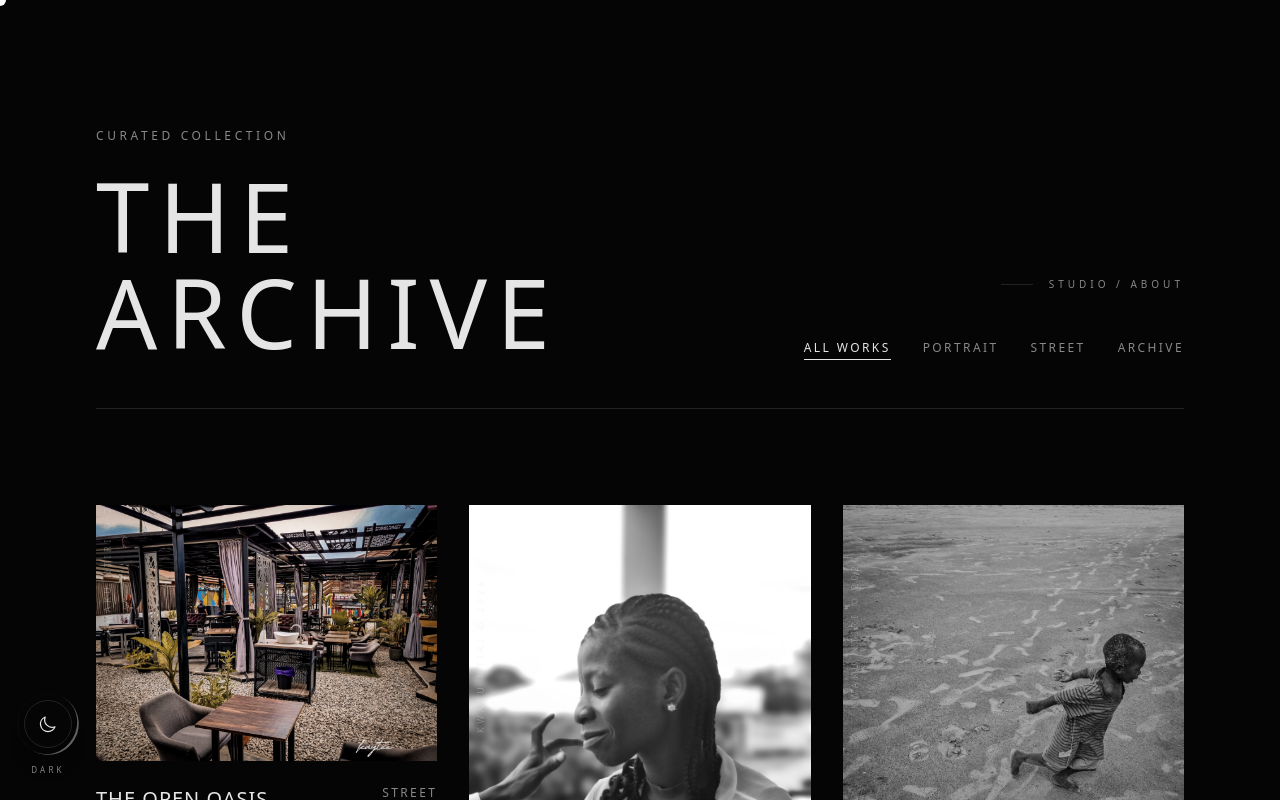
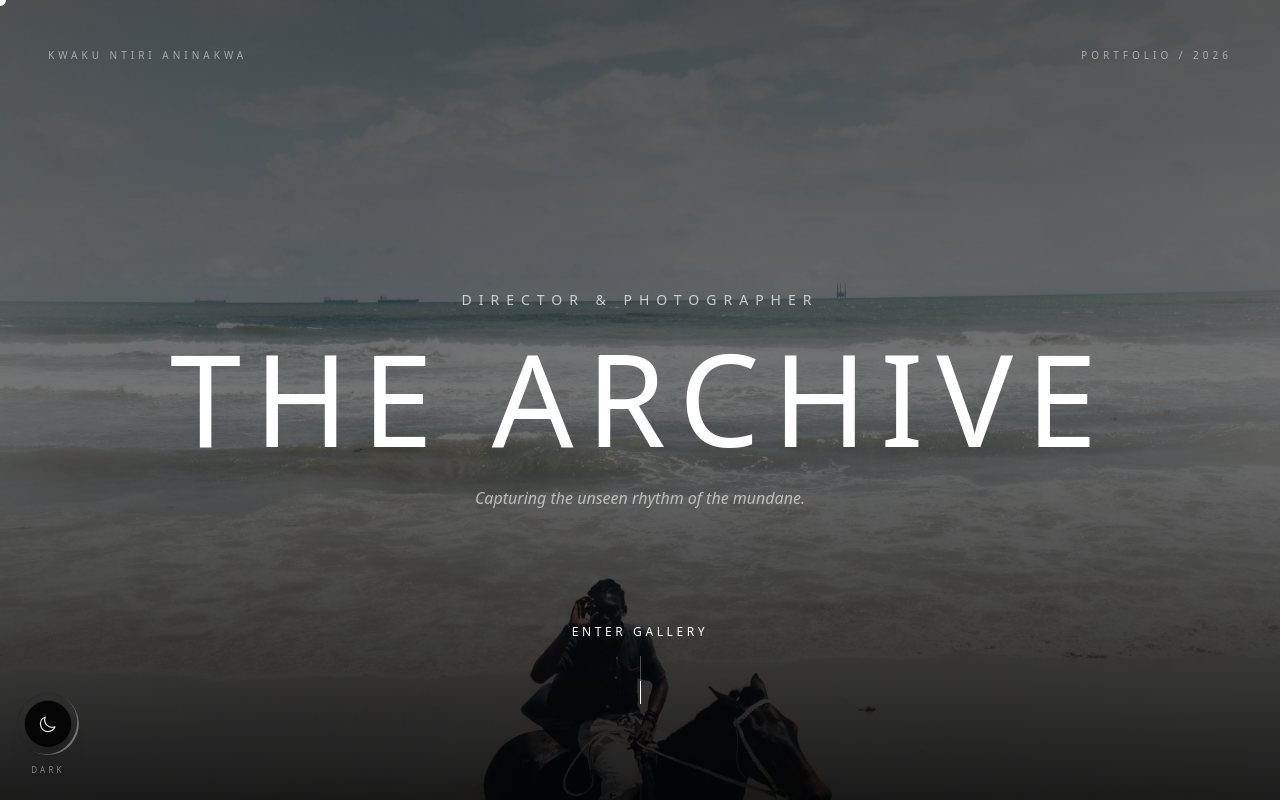
Before and after one commit to akglitch/thephotograph, a Next.js app: page / in a window 1280 px wide. Shown: the top 800 px of the page. Built offline with nearby package versions, Linux system fonts and the light colour scheme; no server answers; the database is empty; a web font is replaced by a local one.

Commit message:
Add new landing page, fix global cursor bug, and add Nubuke Foundation category

```diff
--- a/app/components/portfolioGallery.js
+++ b/app/components/portfolioGallery.js
@@ -86,7 +86,6 @@ export default function PortfolioGallery() {
 
   return (
     <>
-      <CustomCursor />
       <AnimatePresence mode="wait">
         {isLoading && (
           <motion.div
--- a/app/data/galleryImages.js
+++ b/app/data/galleryImages.js
@@ -413,5 +413,6 @@ export const categories = [
   { id: 'all', label: 'All Works' },
   { id: 'portrait', label: 'Portrait' },
   { id: 'street', label: 'Street' },
-  { id: 'archive', label: 'Archive' }
+  { id: 'archive', label: 'Archive' },
+  { id: 'nubuke', label: 'Nubuke Foundation Art Gallery' }
 ];
--- a/app/layout.js
+++ b/app/layout.js
@@ -4,6 +4,7 @@ import BackToTop from './components/backToTop';
 import { Analytics } from "@vercel/analytics/next";
 import { ThemeProvider } from './components/ThemeProvider';
 import ThemeToggle from './components/ThemeToggle';
+import CustomCursor from './components/customCursor';
 
 const inter = Inter({ subsets: ["latin"], variable: "--font-inter" });
 const playfair = Playfair_Display({ subsets: ["latin"], variable: "--font-playfair" });
@@ -20,6 +21,7 @@ export default function RootLayout({ children }) {
       <body className={`${inter.variable} ${playfair.variable} ${signature.variable} font-sans min-h-screen bg-background text-foreground antialiased selection:bg-foreground/20 selection:text-foreground transition-colors duration-1000`}>
         <ThemeProvider attribute="class" defaultTheme="dark" enableSystem themes={['light', 'dark', 'midnight']}>
           <main>{children}</main>
+          <CustomCursor />
           <BackToTop />
           <ThemeToggle />
           <Analytics />
--- a/app/page.js
+++ b/app/page.js
@@ -1,5 +1,96 @@
-import PortfolioGallery from './components/portfolioGallery';
+'use client';
 
-export default function Home() {
-  return <PortfolioGallery />;
+import { motion } from 'framer-motion';
+import Link from 'next/link';
+import Image from 'next/image';
+
+export default function LandingPage() {
+  return (
+    <main className="relative h-screen w-full overflow-hidden bg-black">
+      {/* Background Image with slow Ken Burns effect */}
+      <motion.div
+        initial={{ scale: 1.05, opacity: 0 }}
+        animate={{ scale: 1, opacity: 1 }}
+        transition={{ duration: 3, ease: "easeOut" }}
+        className="absolute inset-0 z-0"
+      >
+        <Image
+          src="/img4.jpg"
+          alt="The Archive Background"
+          fill
+          priority
+          className="object-cover object-center opacity-60 grayscale-[40%]"
+        />
+        {/* Dark gradient overlays for text readability */}
+        <div className="absolute inset-0 bg-gradient-to-b from-black/40 via-black/20 to-black/80 z-10" />
+      </motion.div>
+
+      {/* Main Content Container */}
+      <div className="relative z-20 flex flex-col h-full items-center justify-center px-6 text-center">
+
+        {/* Top Minimal Header (Optional) */}
+        <motion.div
+          initial={{ opacity: 0, y: -20 }}
+          animate={{ opacity: 1, y: 0 }}
+          transition={{ duration: 1, delay: 0.5 }}
+          className="absolute top-12 w-full px-12 flex justify-center md:justify-between items-center hidden md:flex"
+        >
+          <span className="text-[10px] uppercase tracking-[0.4em] text-white/50">Kwaku Ntiri Aninakwa</span>
+          <span className="text-[10px] uppercase tracking-[0.4em] text-white/50">Portfolio / 2026</span>
+        </motion.div>
+
+        {/* Center Content */}
+        <div className="flex flex-col items-center justify-center space-y-6">
+          <motion.p
+            initial={{ opacity: 0, y: 20 }}
+            animate={{ opacity: 1, y: 0 }}
+            transition={{ duration: 1, delay: 0.8 }}
+            className="text-xs md:text-sm uppercase tracking-[0.5em] text-white/70"
+          >
+            Director & Photographer
+          </motion.p>
+
+          <motion.h1
+            initial={{ opacity: 0, y: 30 }}
+            animate={{ opacity: 1, y: 0 }}
+            transition={{ duration: 1.2, delay: 1 }}
+            className="text-5xl md:text-7xl lg:text-9xl font-serif text-white uppercase tracking-widest font-light"
+          >
+            The Archive
+          </motion.h1>
+
+          <motion.p
+            initial={{ opacity: 0 }}
+            animate={{ opacity: 1 }}
+            transition={{ duration: 1.5, delay: 1.5 }}
+            className="text-sm md:text-base font-serif italic text-white/60 max-w-md mx-auto"
+          >
+            Capturing the unseen rhythm of the mundane.
+          </motion.p>
+        </div>
+
+        {/* Call to Action Button */}
+        <motion.div
+          initial={{ opacity: 0, y: 20 }}
+          animate={{ opacity: 1, y: 0 }}
+          transition={{ duration: 1, delay: 2 }}
+          className="absolute bottom-24 flex flex-col items-center gap-6"
+        >
+          <Link href="/gallery" className="group flex flex-col items-center gap-4">
+            <span className="text-xs uppercase tracking-[0.3em] text-white hover:text-white/70 transition-colors duration-300">
+              Enter Gallery
+            </span>
+            <div className="w-[1px] h-12 bg-white/30 group-hover:bg-white transition-colors duration-500 overflow-hidden relative">
+              <motion.div
+                animate={{ y: [0, 48, 0] }}
+                transition={{ duration: 2, repeat: Infinity, ease: "linear" }}
+                className="absolute top-0 left-0 w-full h-1/2 bg-white"
+              />
+            </div>
+          </Link>
+        </motion.div>
+
+      </div>
+    </main>
+  );
 }
```
